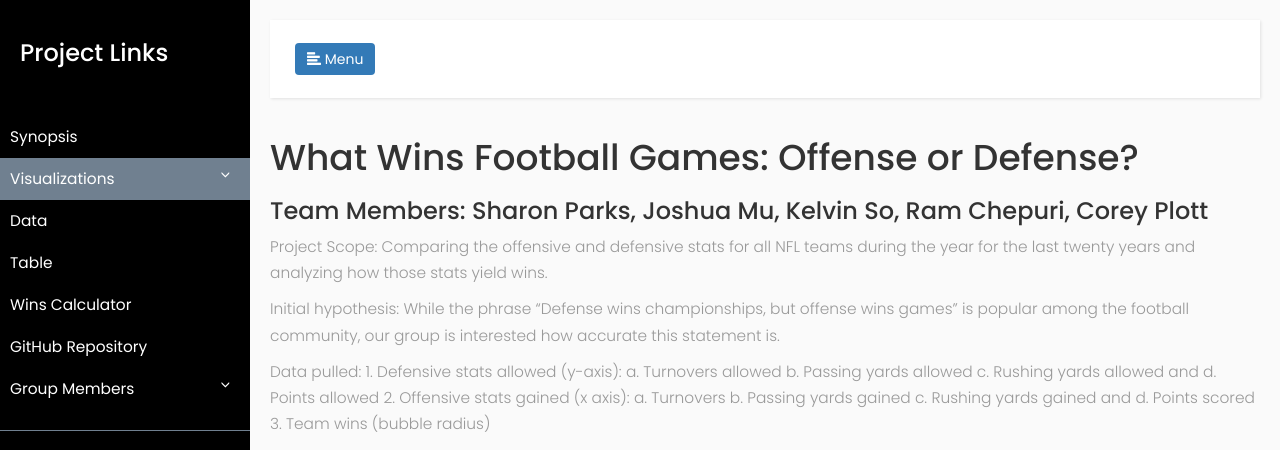
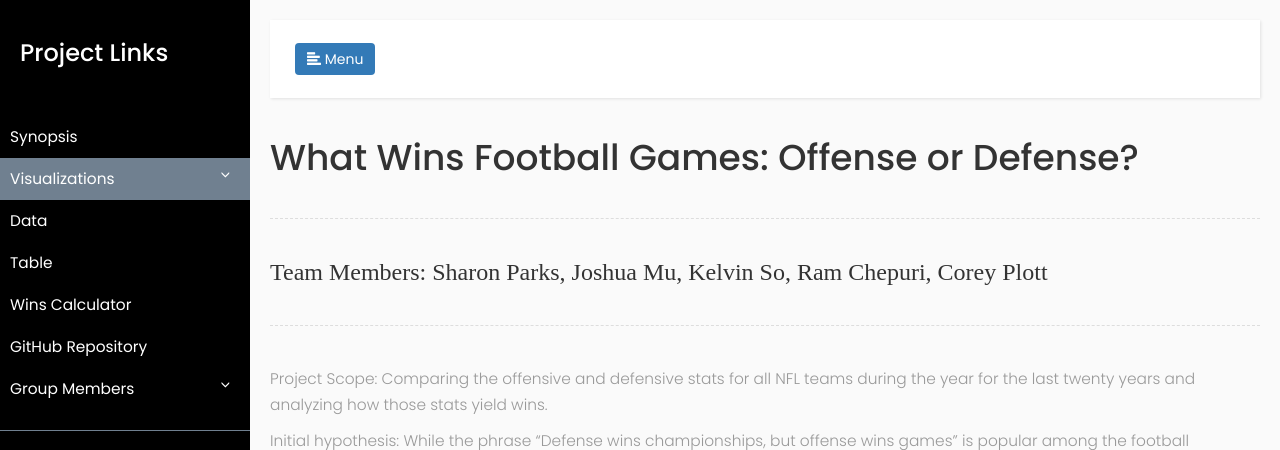
Before and after one commit to mu13j/Group-Project, a Flask app: page / in a window 1280 px wide. Shown: the top 450 px of the page. Run offline with Flask 2, Linux system fonts and the light colour scheme; some libraries are stand-ins or nearby versions.

Commit message:
update HTML and CSS

```diff
--- a/static/style.css
+++ b/static/style.css
@@ -189,17 +189,29 @@ fill: #777;
 .year.label {
 font: 500 196px "Helvetica Neue";
 
-fill: #ddd;
+fill: #aaa;
 }
 
 .year.label.active {
-fill: #aaa;
+fill: #777;
 }
 
 .overlay {
 fill: none;
 pointer-events: all;
 cursor: ew-resize;
+}
+
+#myH3 {
+    font-family: 'Times New Roman', Times, serif
+}
+
+#myOL{
+    font-family: 'Poppins', sans-serif;
+    font-size: 1.1em;
+    font-weight: 300;
+    line-height: 1.7em;
+    color: #999;
 }
 
 
--- a/templates/synopsis.html
+++ b/templates/synopsis.html
@@ -5,7 +5,7 @@
         <meta name="viewport" content="width=device-width, initial-scale=1.0">
         <meta http-equiv="X-UA-Compatible" content="IE=edge">
 
-        <title>NFL: Defense v. Offense</title>
+        <title>NFL: Defense v. Offense Synopsis</title>
 
          <!-- Bootstrap CSS CDN -->
         <link rel="stylesheet" href="https://maxcdn.bootstrapcdn.com/bootstrap/3.3.7/css/bootstrap.min.css">
@@ -95,24 +95,32 @@
                 </nav>
 
                 <h1>What Wins Football Games: Offense or Defense?</h1>
-                <h3> Team Members: Sharon Parks, Joshua Mu, Kelvin So, Ram Chepuri, Corey Plott</h3>
+                <div class="line"></div>
+                <h3 id="myH3">Team Members: Sharon Parks, Joshua Mu, Kelvin So, Ram Chepuri, Corey Plott</h3>
+                <div class="line"></div>
                 <p> Project Scope: Comparing the offensive and defensive stats for all NFL teams during the year for the last twenty years and analyzing how those stats yield wins. </p>
-                <p> Initial hypothesis: While the phrase “Defense wins championships, but offense wins games” is popular among the football community, our group is interested how accurate this statement is.
+                <p> Initial hypothesis: While the phrase “Defense wins championships, but offense wins games” is popular among the football community, our group is interested how accurate this statement is.</p>
 
                  <p> Data pulled:
-                  1.	Defensive stats allowed (y-axis):
-                      a.	Turnovers allowed
-                      b.	Passing yards allowed
-                      c.	Rushing yards allowed and
-                      d.	Points allowed
-                  2.	Offensive stats gained (x axis):
-                      a.	Turnovers
-                      b.	Passing yards gained
-                      c.	Rushing yards gained and
-                      d.	Points scored
-                  3.	Team wins (bubble radius)
+                        <ol id="myOL">
+                            <li>Defensive stats allowed (y-axis):</li>
+                                <ol type="a">
+                                    <li>Turnovers allowed</li>
+                                    <li>Passing yards allowed</li>
+                                    <li>Rushing yards allowed</li>
+                                    <li>Points allowed</li>
+                                </ol>
+                            <li>Offensive stats gained (x axis):</li>
+                                <ol type="a">
+                                    <li>Turnovers</li>
+                                    <li>Passing yards gained</li>
+                                    <li>Rushing yards gained and</li>
+                                    <li>Points scored</li>
+                                </ol>
+                            <li>Team wins (bubble radius)</li>
+                        </ol>
                   </p>
-                   </p>
+
 
                    <p>Inspiring visualization: The final product, a motion chart like the one below, will show the offensive yards on the x axis, the defensive yards allowed on the y axis and the team wins will reflect the bubble radius. </p>
 
```
Also changed, not shown: templates/chart.html (+5 -3 lines), templates/pass_yards.html (+5 -3 lines), templates/points.html (+5 -3 lines), templates/rush_yards.html (+5 -3 lines).
